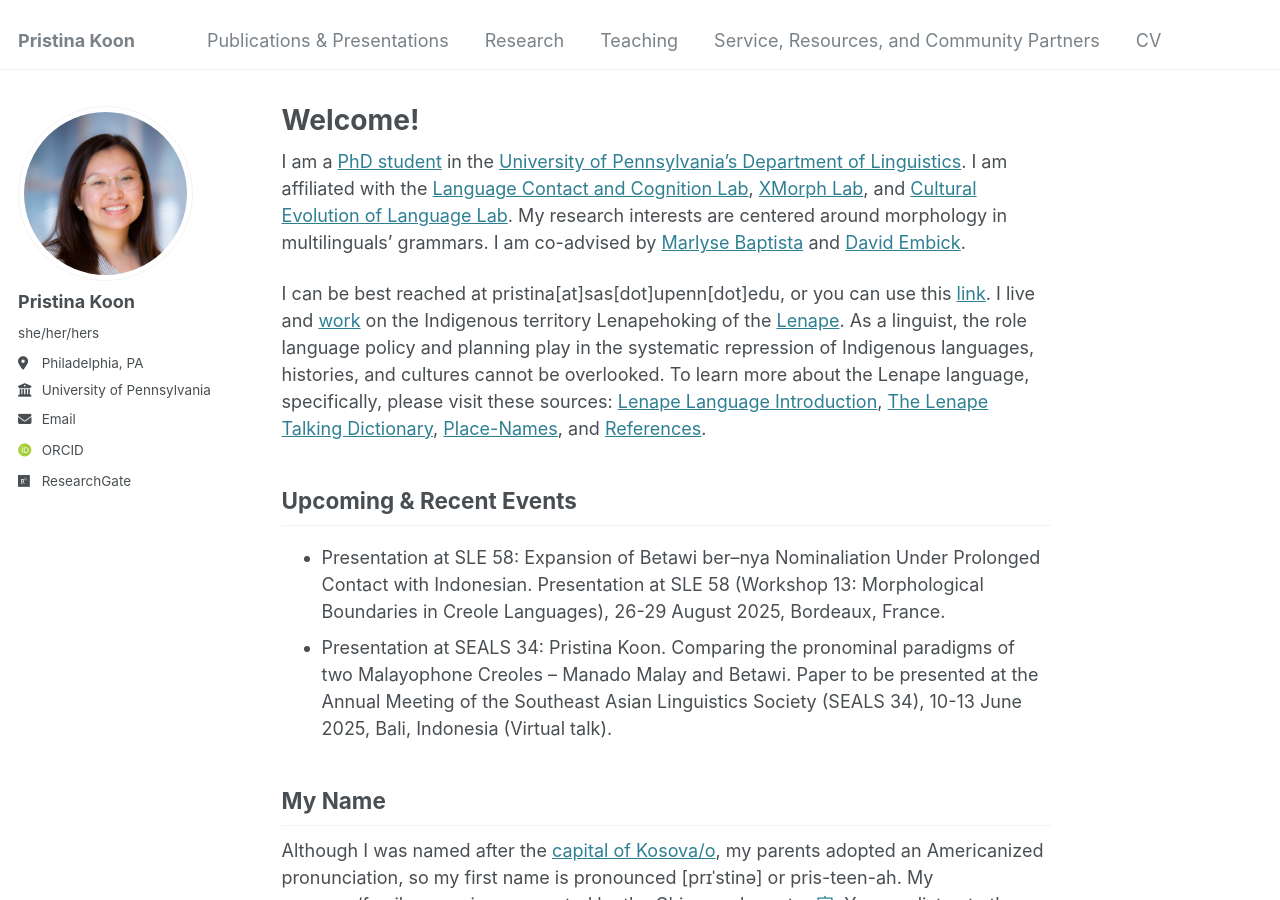
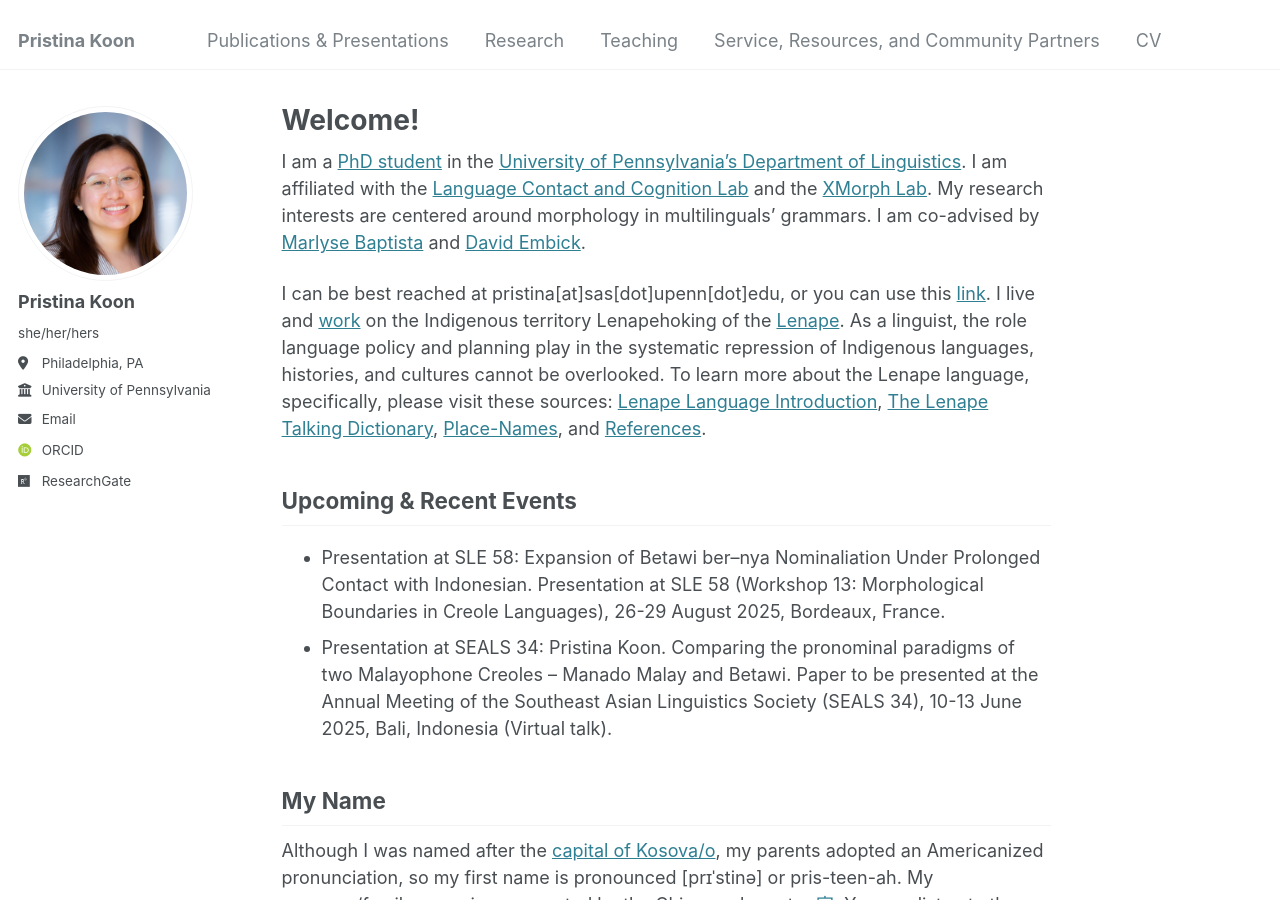
Before and after one commit to pristinakoon/pristinakoon.github.io, a Jekyll site: the page built from _pages/about.md, in a window 1280 px wide and 900 px high. Built offline with Jekyll 4.4.1, drawn with Linux system fonts in a browser that asks for light colours; some web fonts are replaced.

Commit message:
Update about.md

```diff
--- a/_pages/about.md
+++ b/_pages/about.md
@@ -6,7 +6,7 @@ redirect_from:
   - /about/
 ---
 
-I am a [PhD student](https://www.ling.upenn.edu/people/pristina-koon) in the [University of Pennsylvania's Department of Linguistics](https://www.ling.upenn.edu/). I am affiliated with the [Language Contact and Cognition Lab](https://web.sas.upenn.edu/language-contact-cognition-lab/), [XMorph Lab](https://web.sas.upenn.edu/embick-lab/), and [Cultural Evolution of Language Lab](https://www.drgarethroberts.com/cultural-evolution-of-language-lab.html). My research interests are centered around morphology in multilinguals' grammars. I am co-advised by [Marlyse Baptista](https://web.sas.upenn.edu/marlysebaptista/) and [David Embick](https://www.ling.upenn.edu/~embick/).
+I am a [PhD student](https://www.ling.upenn.edu/people/pristina-koon) in the [University of Pennsylvania's Department of Linguistics](https://www.ling.upenn.edu/). I am affiliated with the [Language Contact and Cognition Lab](https://web.sas.upenn.edu/language-contact-cognition-lab/) and the [XMorph Lab](https://web.sas.upenn.edu/embick-lab/). My research interests are centered around morphology in multilinguals' grammars. I am co-advised by [Marlyse Baptista](https://web.sas.upenn.edu/marlysebaptista/) and [David Embick](https://www.ling.upenn.edu/~embick/).
 
 I can be best reached at pristina[at]sas[dot]upenn[dot]edu, or you can use this [link](mailto:pristina@sas.upenn.edu). I live and [work](https://collaborativehistory.gse.upenn.edu/stories/original-people-and-their-land-lenape-pre-history-18th-century) on the Indigenous territory Lenapehoking of the [Lenape](https://www.lenape-nation.org/). As a linguist, the role language policy and planning play in the systematic repression of Indigenous languages, histories, and cultures cannot be overlooked. To learn more about the Lenape language, specifically, please visit these sources: [Lenape Language Introduction](https://delawaretribe.org/blog/2013/06/26/language/), [The Lenape Talking Dictionary](https://www.talk-lenape.org/), [Place-Names](https://monumentlab.com/bulletin/place-names-as-monuments-the-entangled-histories-of-coaquannock-and-philadelphia), and [References](https://samnoblemuseum.ou.edu/collections-and-research/native-american-languages/map-of-oklahoma-languages/unami-language/).
 
```
